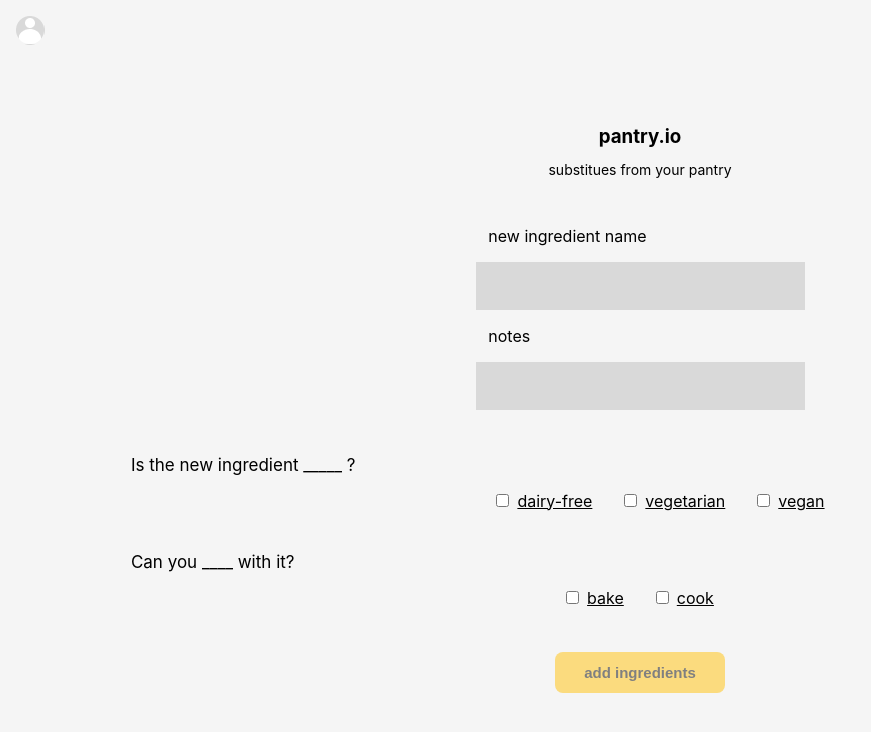
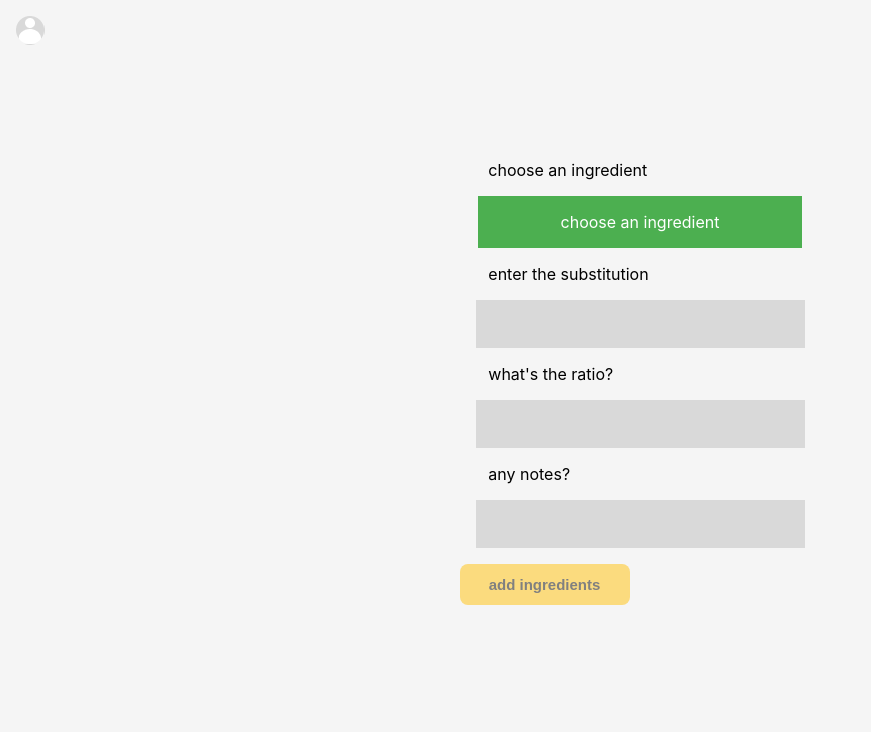
Before and after one commit to anotruong/pantry.io, a React (Create React App) app in the folder client/: page / in a window 1280 px wide. Shown: the top 732 px of the page, without its empty margins (0-871 px from the left). Built offline with nearby package versions, Linux system fonts and the light colour scheme.

Commit message:
alternative page

```diff
--- a/client/src/App.js
+++ b/client/src/App.js
@@ -6,6 +6,7 @@ import LoginIcon from './components/navigation/loginIcon';
 
 import './App.css';
 import IngredientsPage from './pages/ingredientsPage';
+import AddAlternative from './pages/addAlternative';
 
 
 function App() {
@@ -27,7 +28,8 @@ function App() {
         {/* {loginState && <LoginPage />} */}
         {/* <LoginPage /> */}
         {/* <SearchPage /> */}
-        <IngredientsPage />
+        {/* <IngredientsPage /> */}
+        <AddAlternative />
       </AppContext.Provider>
     </div>
   );
--- a/client/src/pages/addAlternative.js
+++ b/client/src/pages/addAlternative.js
@@ -0,0 +1,43 @@
+import './stylesheets/addAlternative.css';
+import './stylesheets/formPage.css';
+
+const AddAlternative = () => {
+  const testerArr = ['apple', 'pear', 'cheese', 'chowder', 'ginseng', 'flour'];
+
+  const displayOptions = testerArr.map((subArr) => <p>{subArr}</p>)
+
+  return (
+    <div className="page-container">
+      <div className="page-flex">
+        <div className="form-container">
+          <form id="ingredients">
+            <label className="label">choose an ingredient</label>
+            {/* <input className="ingredients" /> */}
+            <div className="dropdown">
+              <div className="dropdown-btn">choose an ingredient</div>
+              <div className="dropdown-content">
+                {displayOptions}
+              </div>
+            </div>
+            <label className="label">enter the substitution</label>
+            <input className="ingredients" />
+            <label className="label">what's the ratio?</label>
+            <input className="ingredients" />
+            <label className="label">any notes?</label>
+            <input
+              className="ingredients"
+              type="textbox"
+            />
+
+            {/* <div id="btn-container"> */}
+              <button id="submitIngredients">add ingredients</button>
+            {/* </div> */}
+          </form>
+        </div>
+      </div>
+
+    </div>
+  )
+};
+
+export default AddAlternative;
--- a/client/src/pages/ingredientsPage.js
+++ b/client/src/pages/ingredientsPage.js
@@ -2,8 +2,9 @@ import { useContext } from "react";
 import Checkboxes from "../components/checkboxes/catagories";
 import { AppContext } from "../hooks/context";
 import BakeOrCook from "../components/checkboxes/bakeOrCook";
+
 import './stylesheets/ingredientsPage.css';
-
+import './stylesheets/formPage.css';
 
 const IngredientsPage = () => {
   // const { isDairyFree, isVegetarian, isVegan } = useContext(AppContext);
--- /dev/null
+++ b/client/src/pages/stylesheets/addAlternative.css
@@ -0,0 +1,35 @@
+.dropdown {
+  position: relative;
+  display: flex;
+  justify-content: center;
+  /* flex-direction: row; */
+  /* flex-wrap: nowrap; */
+  /* align-content: center; */
+  width: -webkit-fill-available;
+}
+
+.dropdown-content {
+  display: none;
+  position: absolute;
+  background-color: #f9f9f9;
+  /* min-width: 160px; */
+  box-shadow: 0px 8px 16px 0px rgba(0,0,0,0.2);
+  padding: 12px 16px;
+  z-index: 1;
+  width: 81%;
+}
+
+.dropdown:hover .dropdown-content {
+  display: block;
+}
+
+.dropdown-btn {
+  background-color: #4CAF50;
+  color: white;
+  padding: 16px;
+  font-size: 16px;
+  border: none;
+  cursor: pointer;
+  width: 81%;
+  margin: 1rem 0rem;
+}
--- /dev/null
+++ b/client/src/pages/stylesheets/formPage.css
@@ -0,0 +1,48 @@
+.page-container {
+  height: 100vh;
+  width: 100vw;
+  background: #F5F5F5;
+  display: flex;
+  justify-content: center;
+}
+
+.page-flex {
+  height: 100vh;
+  width: 92vw;
+  display: flex;
+  flex-direction: column;
+  flex-wrap: nowrap;
+  align-items: center;
+}
+
+form#ingredients {
+  display: flex;
+  flex-direction: column;
+  align-items: flex-start;
+}
+
+.form-container {
+  position: relative;
+  top: 10rem;
+  display: flex;
+  flex-direction: column;
+  align-content: center;
+  align-items: flex-start;
+  flex-wrap: wrap;
+}
+
+input.ingredients {
+  width: 325px;
+  height: 46px;
+  margin: 1rem;
+  background: #D9D9D9;
+  border: none;
+}
+
+label.label {
+  /* right: 7rem; */
+  position: relative;
+  margin: 0rem 1rem;
+  text-decoration: none;
+  text-indent: .8rem;
+}
--- a/client/src/pages/stylesheets/ingredientsPage.css
+++ b/client/src/pages/stylesheets/ingredientsPage.css
@@ -1,52 +1,3 @@
-.page-container {
-  height: 100vh;
-  width: 100vw;
-  background: #F5F5F5;
-  display: flex;
-  justify-content: center;
-}
-
-.page-flex {
-  height: 100vh;
-  width: 92vw;
-  display: flex;
-  flex-direction: column;
-  flex-wrap: nowrap;
-  align-items: center;
-}
-
-label.label {
-  /* right: 7rem; */
-  position: relative;
-  margin: 0rem 1rem;
-  text-decoration: none;
-  text-indent: .8rem;
-}
-
-form#ingredients {
-  display: flex;
-  flex-direction: column;
-  align-items: flex-start;
-}
-
-.form-container {
-  position: relative;
-  top: 10rem;
-  display: flex;
-  flex-direction: column;
-  align-content: center;
-  align-items: flex-start;
-  flex-wrap: wrap;
-}
-
-input.ingredients {
-  width: 325px;
-  height: 46px;
-  margin: 1rem;
-  background: #D9D9D9;
-  border: none;
-}
-
 .question-container {
   position: relative;
   top: 10rem;
```
